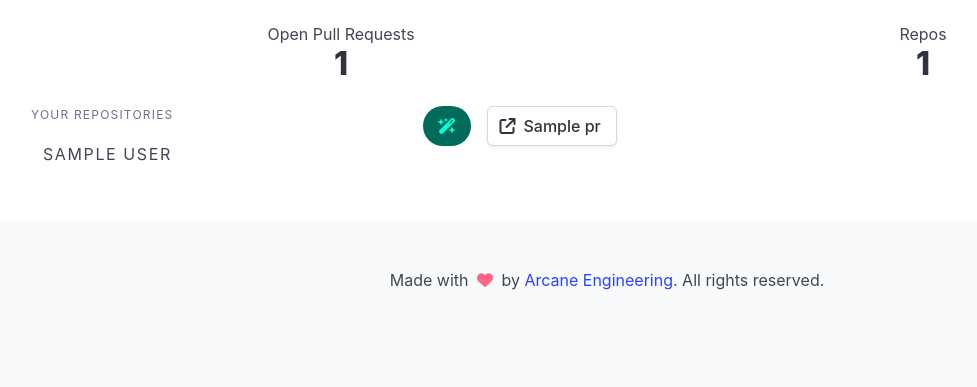
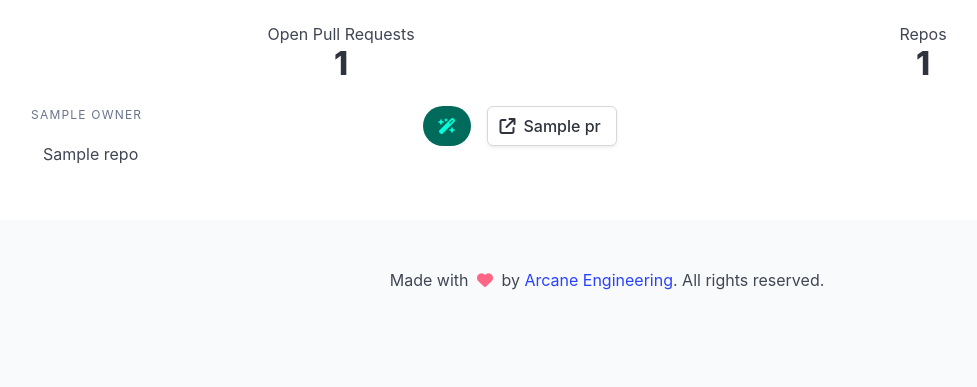
Before and after one commit to arc-eng/studio, a Django app: template pr_manager/templates/index.html in a window 1280 px wide. Shown: the part 210-597 px from the top of the page, without its empty margins (33-1010 px from the left). Run offline with Django 5.2, Linux system fonts and the light colour scheme; the template is opened without the code that fills it: most values are stand-ins (such as "Sample title", 1, 10 or a date in 2020); some libraries are stand-ins or nearby versions.

Commit message:
Update pr_manager template to group repos by owner and display repo names only

```diff
--- a/pr_manager/templates/index.html
+++ b/pr_manager/templates/index.html
@@ -28,14 +28,16 @@
     <div class="columns">
         <div class="column is-one-third">
             <aside class="menu">
-                <p class="menu-label">Your Repositories</p>
-                <ul class="menu-list">
-                    {% for repo in repos %}
-                        <li class="">
-                            <a class="{% if repo.full_name == selected_repo %}is-active{% endif %} menu-label" href="/pull-request-manager/{{ repo.full_name }}">{{ repo.full_name }}</a>
-                        </li>
-                    {% endfor %}
-                </ul>
+                {% for owner, owner_repos in repos.items %}
+                    <p class="menu-label">{{ owner }}</p>
+                    <ul class="menu-list">
+                        {% for repo in owner_repos %}
+                            <li class="">
+                                <a class="{% if repo.full_name == selected_repo %}is-active{% endif %}" href="/pull-request-manager/{{ repo.full_name }}">{{ repo.name }}</a>
+                            </li>
+                        {% endfor %}
+                    </ul>
+                {% endfor %}
             </aside>
         </div>
         <div class="column">
@@ -57,7 +59,6 @@
                                 <i class="fas fa-arrow-up-right-from-square"></i>
                             </span>
                             <span>{{ pr.title }}</span>
-
                         </a>
                     </li>
                 {% endfor %}
```
